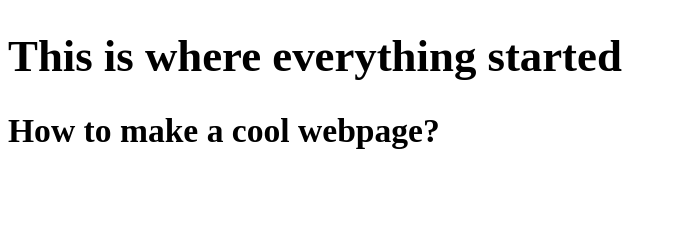
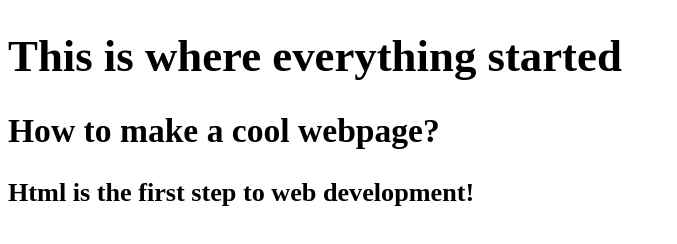
Before and after one commit to Arthur-001/First-Test, a plain HTML site: page index.html in a window 1280 px wide. Shown: the whole page, without its empty margins (0-677 px from the left). Drawn offline with Linux system fonts and the light colour scheme.

Commit message:
"adding h3 tag"

```diff
--- a/index.html
+++ b/index.html
@@ -10,5 +10,6 @@
 <body>
     <h1>This is where everything started</h1>
     <h2>How to make a cool webpage?</h2>
+    <h3>Html is the first step to web development!</h3>
 </body>
 </html>
```
